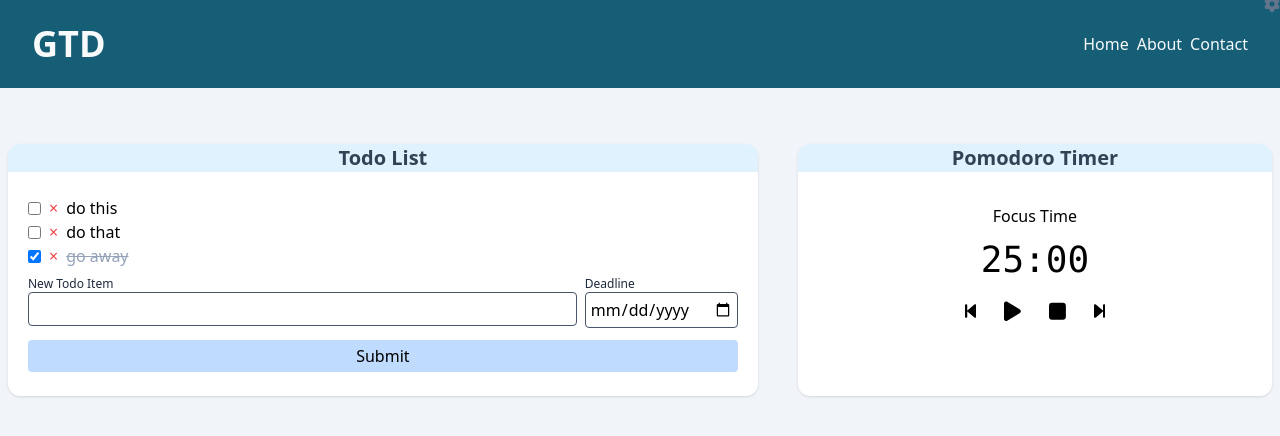
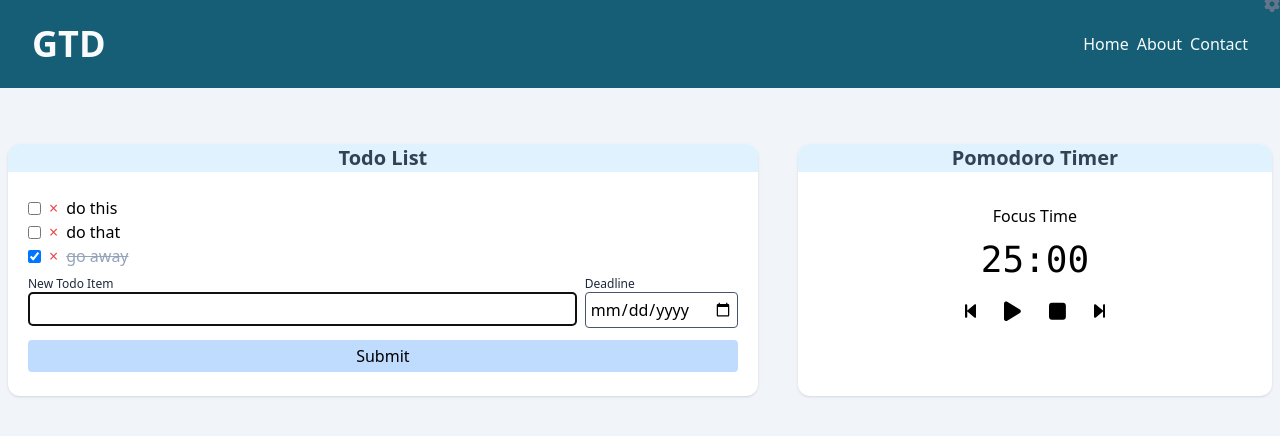
Before and after one commit to markjwood/gtd, a React (Vite) app: page / in a window 1280 px wide. Shown: the top 436 px of the page. Built offline with nearby package versions, Linux system fonts and the light colour scheme.

Commit message:
useRef to manage new task input instead of useState

```diff
--- a/src/components/TodoList/AddTodoForm.jsx
+++ b/src/components/TodoList/AddTodoForm.jsx
@@ -1,11 +1,16 @@
-import { useState } from 'react';
+import { useEffect, useRef, useState } from 'react';
 
 export default function AddTodoForm({ setTodos }) {
-	const [newTask, setNewTask] = useState('');
 	const [newDeadline, setNewDeadline] = useState('');
+	const taskRef = useRef();
+
+	useEffect(() => {
+		taskRef.current.focus();
+	}, []);
 
 	function handleSubmit(e) {
 		e.preventDefault();
+		const newTask = taskRef.current.value;
 		if (newTask.trim().length < 1 || !newTask) return;
 
 		const todo = {
@@ -16,7 +21,8 @@ export default function AddTodoForm({ setTodos }) {
 		};
 
 		setTodos(prev => [...prev, todo]);
-		setNewTask('');
+		taskRef.current.value = '';
+		taskRef.current.focus();
 	}
 
 	return (
@@ -30,8 +36,7 @@ export default function AddTodoForm({ setTodos }) {
 						className="p-1 border border-slate-600 rounded"
 						type="text"
 						id="newTask"
-						value={newTask}
-						onChange={e => setNewTask(e.target.value)}
+						ref={taskRef}
 					/>
 				</div>
 				<div className="flex flex-col">
```
